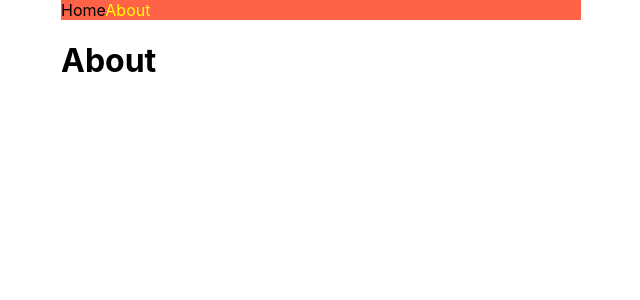
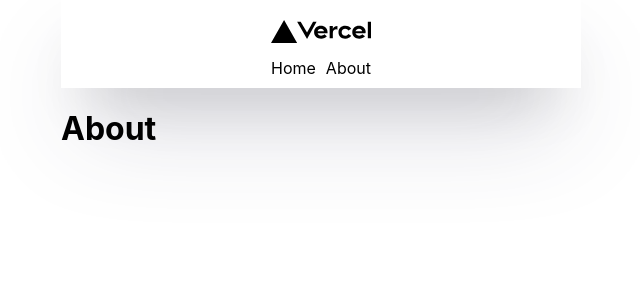
Before and after one commit to heegu0311/namod-next-basic, a Next.js app: page /about in a window 1280 px wide. Shown: the top 300 px of the page, without its empty margins (319-959 px from the left). Built offline with nearby package versions, Linux system fonts and the light colour scheme.

Commit message:
lecture 2.1 : Fetching Data

```diff
--- a/components/Layout.js
+++ b/components/Layout.js
@@ -3,7 +3,7 @@ import NavBar from "@/components/NavBar";
 export default function Layout({ children }) {
   return (
     <>
-      <NavBar /> <div>{children}</div>{" "}
+      <NavBar /> <div>{children}</div>
     </>
   );
 }
--- a/components/NavBar.js
+++ b/components/NavBar.js
@@ -1,38 +1,51 @@
 import Link from "next/link";
 import { useRouter } from "next/router";
-import _JSXStyle from "styled-jsx/style";
+import React from "react";
 
 export default function NavBar() {
   const router = useRouter();
 
   return (
     <nav>
-      <Link href="/" className={router.pathname === "/" ? "active" : undefined}>
+      <img src="/vercel.svg" />
+      <div>
+        <Link href="/" className={router.pathname === "/" ? "active" : ""}>
           Home
         </Link>
         <Link
           href="/about"
-        className={router.pathname === "/about" ? "active" : undefined}
+          className={router.pathname === "/about" ? "active" : ""}
         >
           About
         </Link>
-      <_JSXStyle>{`
+      </div>
+      <style jsx>{`
         nav {
-          background-color: tomato;
+          display: flex;
+          gap: 10px;
+          flex-direction: column;
+          align-items: center;
+          padding-top: 20px;
+          padding-bottom: 10px;
+          box-shadow: rgba(50, 50, 93, 0.25) 0px 50px 100px -20px,
+            rgba(0, 0, 0, 0.3) 0px 30px 60px -30px;
         }
-
-        a {
-          text-decoration: none;
+        img {
+          max-width: 100px;
+          margin-bottom: 5px;
         }
-
+        nav a {
+          font-weight: 600;
+          font-size: 18px;
+        }
+        nav div {
+          display: flex;
+          gap: 10px;
+        }
         .active {
-          color: yellow;
+          color: tomato;
         }
-
-        .link {
-          color: blue;
-        }
-      `}</_JSXStyle>
+      `}</style>
     </nav>
   );
 }
--- a/components/Seo.js
+++ b/components/Seo.js
@@ -3,7 +3,7 @@ import Head from "next/head";
 export default function Seo({ title }) {
   return (
     <Head>
-      <title>{title} | Next Movies</title>
+      <title>{`${title} | Next Movies`}</title>
     </Head>
   );
 }
```
Also changed, not shown: pages/index.js (+47 -3 lines). Lines whose indentation alone changed are shown as unchanged.
